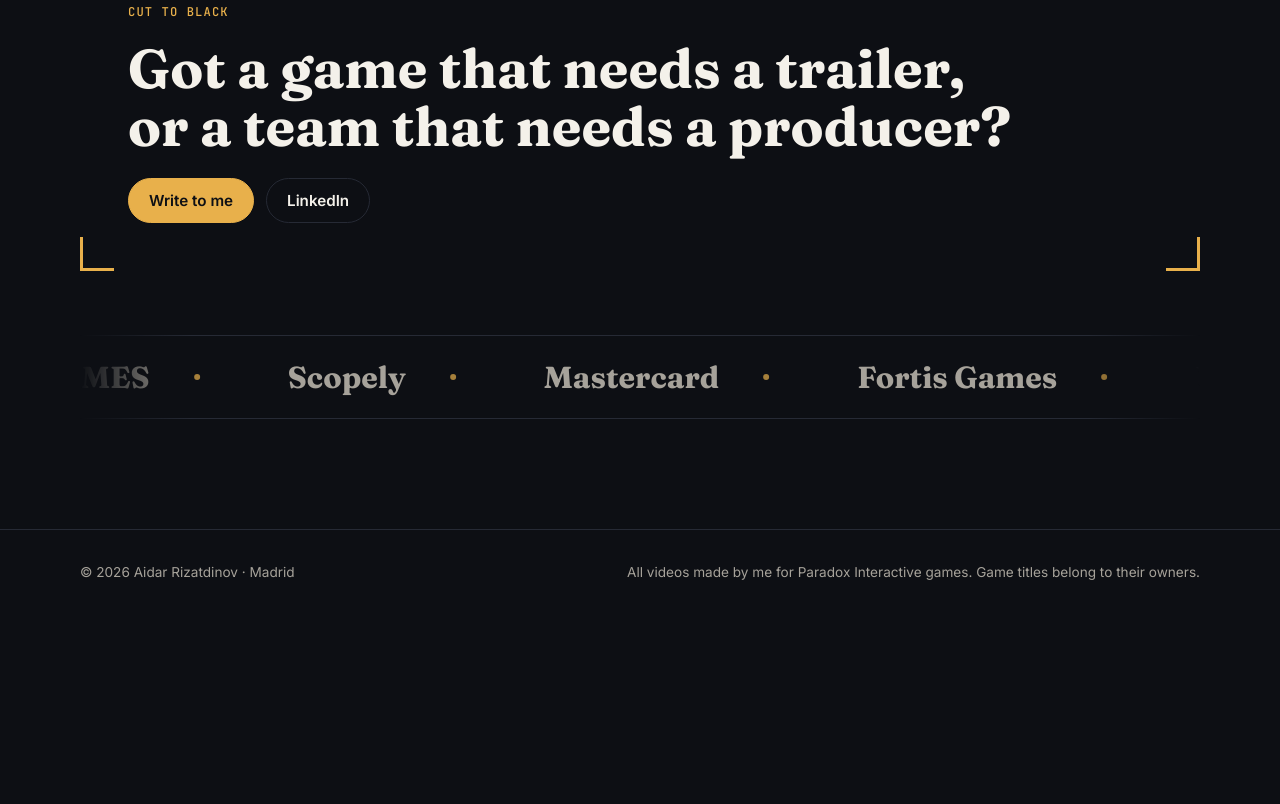
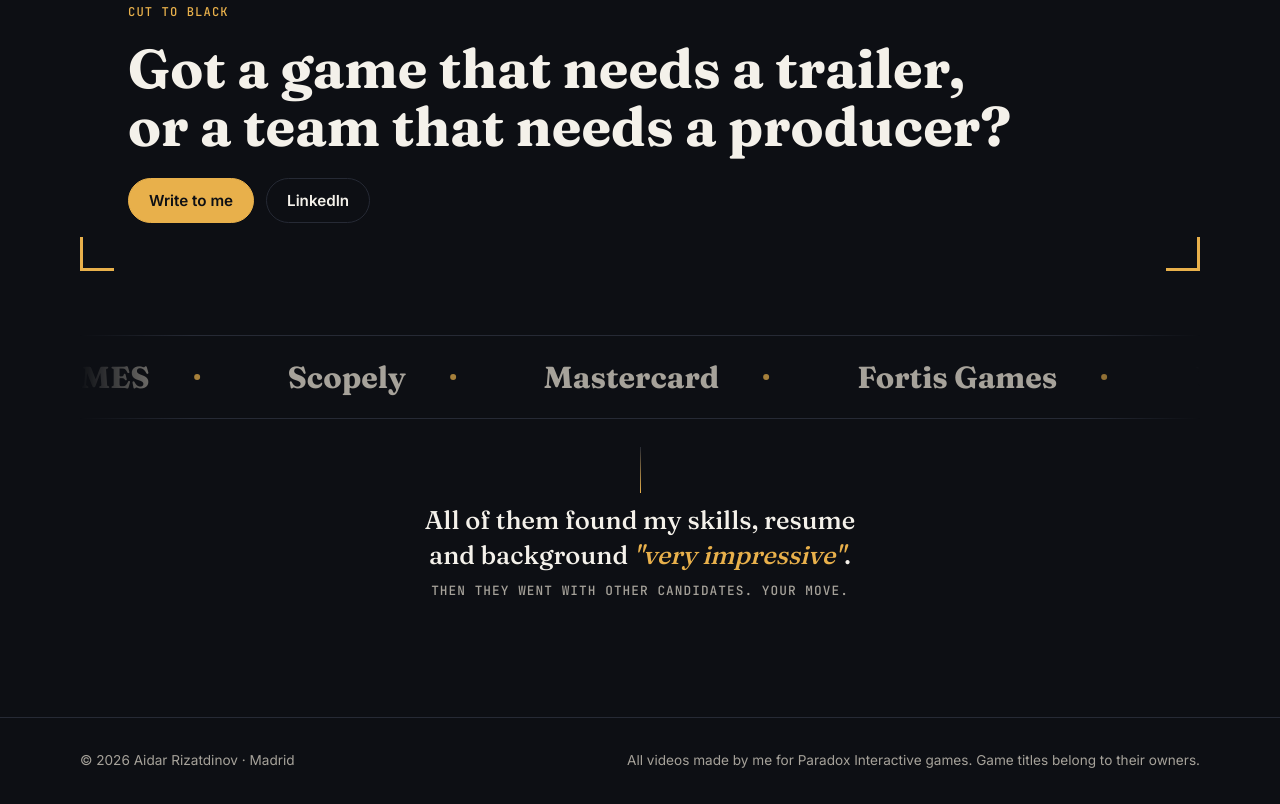
Before and after one commit to idaremedia/idaremedia.github.io, a plain HTML site: page index.html in a window 1280 px wide. Shown: the part 7960-8764 px from the top of the page. Before the commit the page ends 8576 px from the top, so only its background shows below. Drawn offline with Linux system fonts and the light colour scheme.

Commit message:
Add closing easter egg under the company strip
Co-Authored-By: Claude Opus 5.5 <noreply@anthropic.com>
Claude-Session: https://claude.ai/code/session_01RsB9Bc5PqBQMMCMb9tzx6e

```diff
--- a/index.html
+++ b/index.html
@@ -211,6 +211,13 @@ body::before{content:"";position:fixed;inset:0 0 auto;height:env(safe-area-inset
 @keyframes roll{to{transform:translateX(-50%)}}
 @media (prefers-reduced-motion:reduce){.strip .lane{animation:none;flex-wrap:wrap;width:auto}.strip ul[aria-hidden]{display:none}}
 
+
+.egg{display:grid;justify-items:center;text-align:center;gap:10px;padding-block:28px 8px}
+.egg::before{content:"";width:1px;height:46px;background:linear-gradient(var(--line),var(--gold))}
+.egg .q{font:500 clamp(1.15rem,2.4vw,1.6rem)/1.35 var(--display);color:var(--fg);max-width:34ch;text-wrap:balance}
+.egg .q em{font-style:italic;color:var(--gold)}
+.egg .then{font:500 .8rem var(--mono);letter-spacing:.08em;text-transform:uppercase;color:var(--muted)}
+
 footer{border-top:1px solid var(--line);padding-block:32px}
 footer .wrap{display:flex;justify-content:space-between;gap:16px;flex-wrap:wrap;color:var(--muted);font-size:.85rem}
 </style>
@@ -406,6 +413,10 @@ footer .wrap{display:flex;justify-content:space-between;gap:16px;flex-wrap:wrap;
         <div class="cta" style="margin-top:4px"><a class="btn" href="mailto:idare.mediastudio@gmail.com" data-i="e.btn">Write to me</a><a class="btn ghost" href="https://www.linkedin.com/in/aidar-rizatdinov-326237200/" target="_blank" rel="noopener">LinkedIn</a></div>
       </div>
       <div class="strip"><div class="lane"><ul><li>EA</li><li>Fever</li><li>SOFTGAMES</li><li>Scopely</li><li>Mastercard</li><li>Fortis Games</li><li>Uber</li><li>Gameloft</li><li>Eneba</li><li>Meta</li><li>Logitech</li><li>Wargaming</li></ul><ul aria-hidden="true"><li>EA</li><li>Fever</li><li>SOFTGAMES</li><li>Scopely</li><li>Mastercard</li><li>Fortis Games</li><li>Uber</li><li>Gameloft</li><li>Eneba</li><li>Meta</li><li>Logitech</li><li>Wargaming</li></ul></div></div>
+      <div class="egg">
+        <p class="q" data-i="egg.q" data-html>All of them found my skills, resume and background <em>"very impressive"</em>.</p>
+        <p class="then" data-i="egg.t">Then they went with other candidates. Your move.</p>
+      </div>
     </div>
   </section>
 </main>
@@ -444,7 +455,7 @@ const V=[
  ["qPmca7LobIE","Surviving Mars: Relaunched","sale"]
 ];
 const T={es:{
-"nav.creds":"Credenciales",
+"nav.creds":"Credenciales","egg.q":"A todas les parecieron <em>\"muy impresionantes\"</em> mis habilidades, mi CV y mi trayectoria.","egg.t":"Luego eligieron a otros candidatos. Te toca.",
 "r.kick":"Recomendaciones y certificaciones","r.h2":"Lo que dicen de mí y lo que he demostrado",
 "r.q1":"Mis responsables en Paradox Interactive me han trasladado que valoran mucho mis habilidades de creación de contenido y la calidad de mi trabajo.",
 "r.w1":"Feedback de mis responsables",
```
